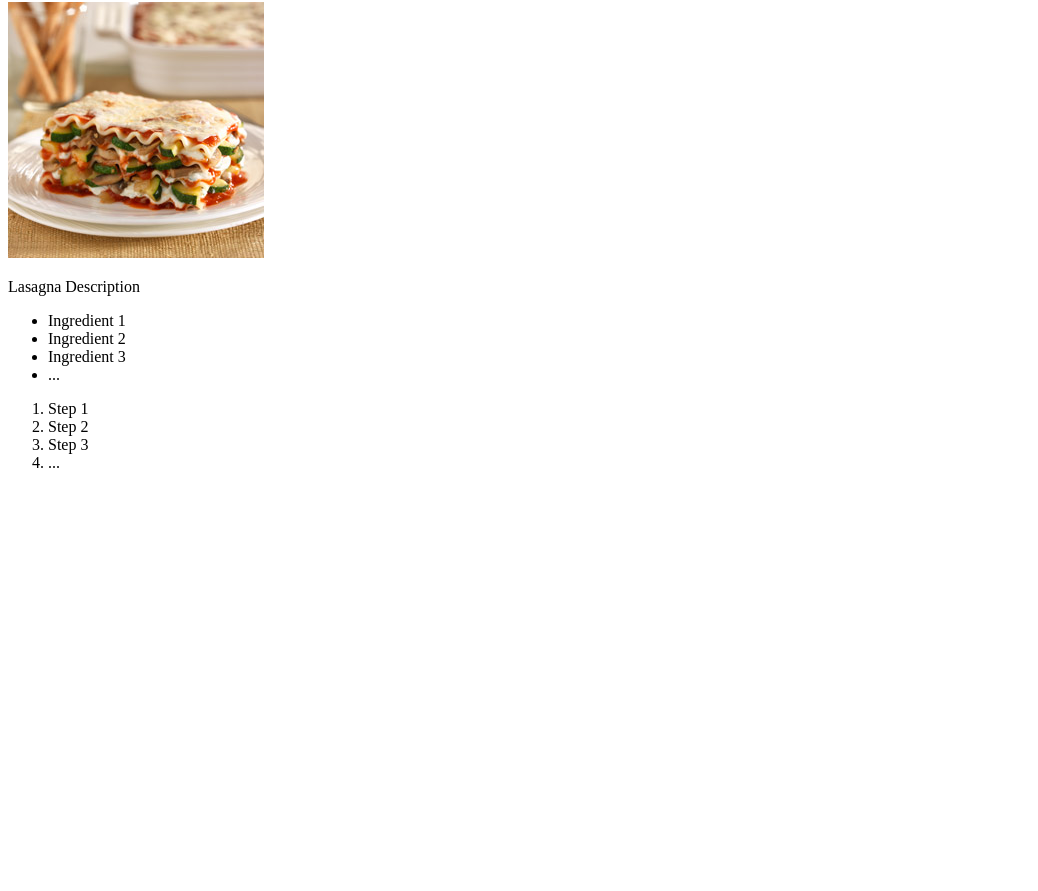
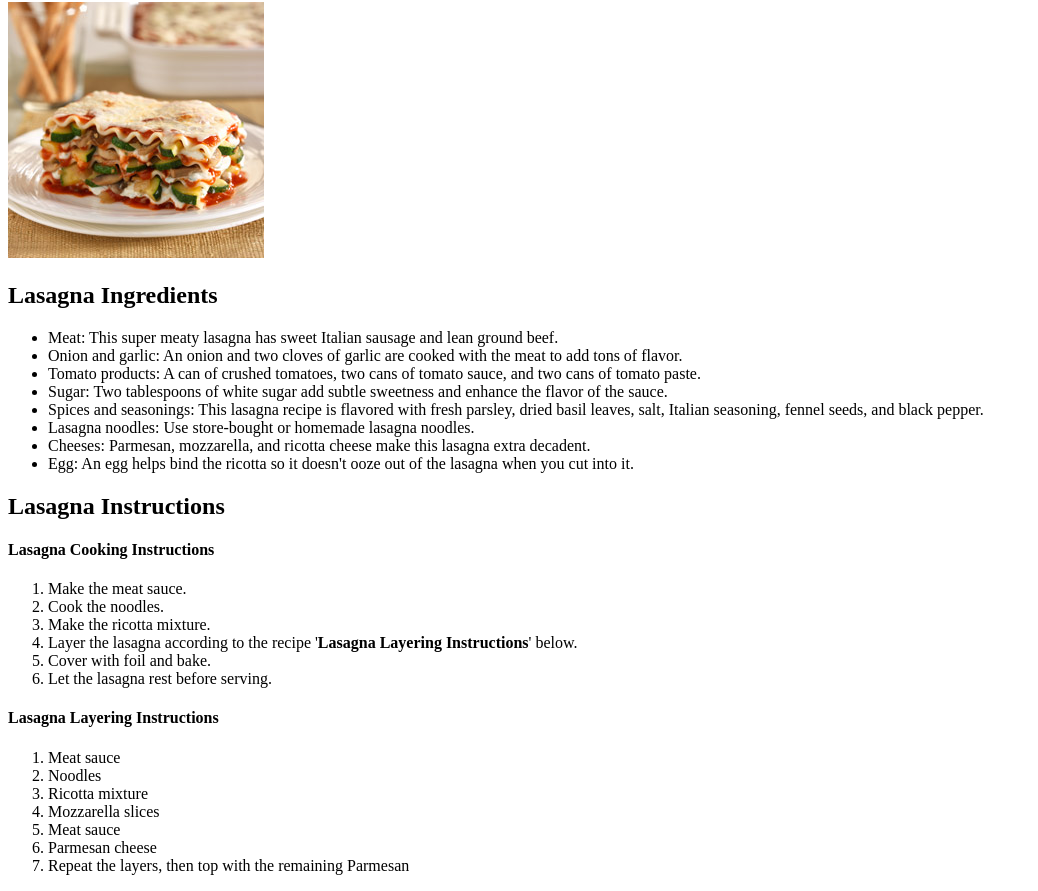
Before and after one commit to ksarson/odin-recipes, a plain HTML site: page recipes/lasagna.html in a window 1280 px wide. Shown: the part 78-969 px from the top of the page, without its empty margins (0-1038 px from the left). Before the commit the page ends 800 px from the top, so only its background shows below. Drawn offline with Linux system fonts and the light colour scheme.

Commit message:
Updated recipes with real ingredients/instructions

```diff
--- a/recipes/lasagna.html
+++ b/recipes/lasagna.html
@@ -8,18 +8,36 @@
     <body>
         <h1>Lasagna</h1>
         <img src="../img/lasagna.jpeg" alt="lasagna">
-        <p>Lasagna Description</p>
+        <h2>Lasagna Ingredients</h2>
         <ul>
-            <li>Ingredient 1</li>
-            <li>Ingredient 2</li>
-            <li>Ingredient 3</li>
-            <li>...</li>
+            <li>Meat: This super meaty lasagna has sweet Italian sausage and lean ground beef.</li>
+            <li>Onion and garlic: An onion and two cloves of garlic are cooked with the meat to add tons of flavor.</li>
+            <li>Tomato products: A can of crushed tomatoes, two cans of tomato sauce, and two cans of tomato paste.</li>
+            <li>Sugar: Two tablespoons of white sugar add subtle sweetness and enhance the flavor of the sauce.</li>
+            <li>Spices and seasonings: This lasagna recipe is flavored with fresh parsley, dried basil leaves, salt, Italian seasoning, fennel seeds, and black pepper.</li>
+            <li>Lasagna noodles: Use store-bought or homemade lasagna noodles.</li>
+            <li>Cheeses: Parmesan, mozzarella, and ricotta cheese make this lasagna extra decadent.</li>
+            <li>Egg: An egg helps bind the ricotta so it doesn't ooze out of the lasagna when you cut into it.</li>
         </ul>
+        <h2>Lasagna Instructions</h2>
+        <h4>Lasagna Cooking Instructions</h4>
         <ol>
-            <li>Step 1</li>
-            <li>Step 2</li>
-            <li>Step 3</li>
-            <li>...</li>
+            <li>Make the meat sauce.</li>
+            <li>Cook the noodles.</li>
+            <li>Make the ricotta mixture.</li>
+            <li>Layer the lasagna according to the recipe '<span style="font-weight: bold">Lasagna Layering Instructions</span>' below.</li>
+            <li>Cover with foil and bake.</li>
+            <li>Let the lasagna rest before serving.</li>
+        </ol>
+        <h4>Lasagna Layering Instructions</h4>
+        <ol>
+            <li>Meat sauce</li>
+            <li>Noodles</li>
+            <li>Ricotta mixture</li>
+            <li>Mozzarella slices</li>
+            <li>Meat sauce</li>
+            <li>Parmesan cheese</li>
+            <li>Repeat the layers, then top with the remaining Parmesan</li>
         </ol>
     </body>
 </html>
```
Also changed, not shown: recipes/meatloaf.html (+14 -9 lines), recipes/pancakes.html (+13 -9 lines).
